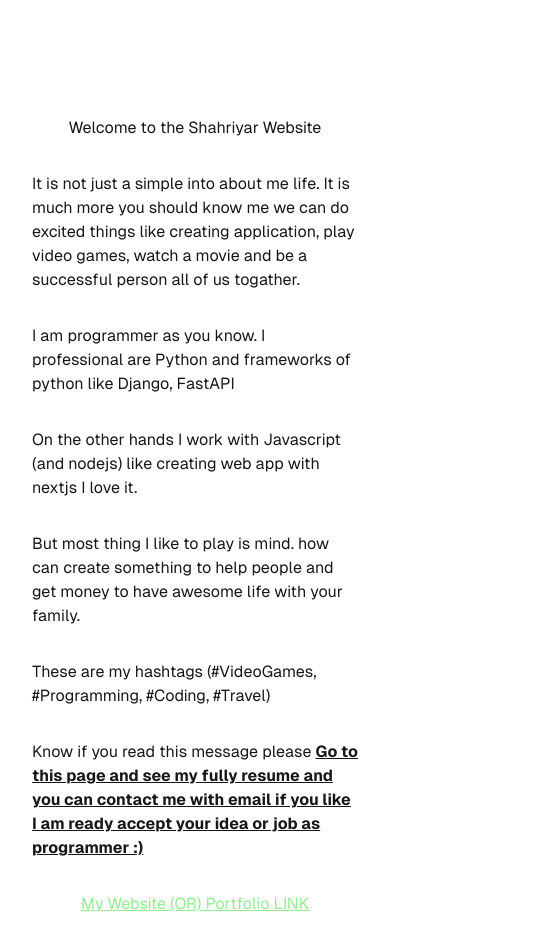
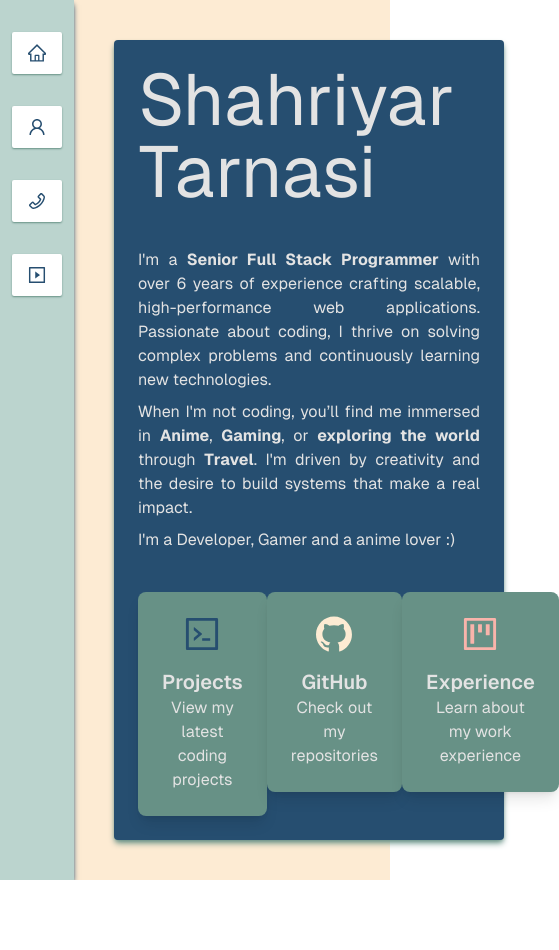
Before and after one commit to tarnasi/portfolio, a Next.js app: page / in a window 390 px wide. Shown: the top 950 px of the page, 559 px wide, since content can reach past the window. After the commit the page ends 880 px from the top, so only its background shows below. Built offline with nearby package versions, Linux system fonts and the light colour scheme.

Commit message:
casing volume new version formula

```diff
--- a/app/tarnasi/intro/page.tsx
+++ b/app/contact-me/page.tsx
@@ -1,8 +1,9 @@
-export default function Portfolio() {
+export default function ContactMe() {
     return (
         <div>
             <p>This page is under construction wait a little</p>
             <p>In the mean time you can contact me with this email: shahryar.tarnasi@gmail.com</p>
+            <p><a href="/">HOME</a></p>
         </div>
     )
 }
--- a/app/globals.css
+++ b/app/globals.css
@@ -5,12 +5,24 @@
 :root {
   --background: #ffffff;
   --foreground: #171717;
+  --mainColor: #264e70;
+  --secondColor: #679186;
+  --thirdColor: #f9b4ab;
+  --fourthColor: #bbd4ce;
+  --fifthColor: #fdebd3;
+  --txt: #e3e3e3  ;
 }
 
 @media (prefers-color-scheme: dark) {
   :root {
     --background: #0a0a0a;
     --foreground: #ededed;
+    --mainColor: #264e70;
+    --secondColor: #679186;
+    --thirdColor: #f9b4ab;
+    --fourthColor: #bbd4ce;
+    --fifthColor: #fdebd3;
+    --txt: #e3e3e3  ;
   }
 }
 
@@ -18,6 +30,7 @@ body {
   color: var(--foreground);
   background: var(--background);
   font-family: Arial, Helvetica, sans-serif;
+  margin: 0 !important;
 }
 
 @layer utilities {
--- a/app/layout.tsx
+++ b/app/layout.tsx
@@ -14,8 +14,8 @@ const geistMono = localFont({
 });
 
 export const metadata: Metadata = {
-  title: "Create Next App",
-  description: "Generated by create next app",
+  title: "Tarnasi",
+  description: "Let's create awesome things togather",
 };
 
 export default function RootLayout({
--- /dev/null
+++ b/app/loading.js
@@ -0,0 +1,4 @@
+export default function Loading() {
+    // Or a custom loading skeleton component
+    return <p>Loading...</p>
+}
--- a/app/page.tsx
+++ b/app/page.tsx
@@ -1,19 +1,12 @@
+import Sidebar from "@/components/siderbar";
+import Profile from "@/components/profile";
+
 export default function Home() {
   return (
-    <div className="grid grid-rows-[20px_1fr_20px] items-center justify-items-center min-h-screen p-8 pb-20 gap-16 sm:p-20 font-[family-name:var(--font-geist-sans)]">
-      <main className="flex flex-col gap-8 row-start-2 items-center sm:items-start">
-        <h1>Welcome to the Shahriyar Website</h1>
-        <p>It is not just a simple into about me life. It is much more you should know me we can do excited things like creating application, play video games, watch a movie and be a successful person all of us togather.</p>
-        <p>I am programmer as you know. I professional are Python and frameworks of python like Django, FastAPI</p>
-        <p>On the other hands I work with Javascript (and nodejs) like creating web app with nextjs I love it.</p>
-        <p>But most thing I like to play is mind. how can create something to help people and get money to have awesome life with your family.</p>
-        <p>These are my hashtags (#VideoGames, #Programming, #Coding, #Travel)</p>
-        <p>Know if you read this message please <u><b>Go to this page and see my fully resume and you can contact me with email if you like I am ready accept your idea or job as programmer :)</b></u></p>
-        <p style={{"color":"lightgreen"}}>
-          <u>
-            <a href="/tarnasi/intro">My Website (OR) Portfolio LINK</a>
-          </u>
-        </p>
+    <div className="font-[family-name:var(--font-geist-sans)] bg-fifthColor">
+      <main className="flex flex-row min-h-screen">
+        <Sidebar />
+        <Profile />
       </main>
     </div>
   );
--- /dev/null
+++ b/components/profile.tsx
@@ -0,0 +1,43 @@
+import { CodeOutlined, GithubOutlined, LaptopOutlined, ProjectOutlined } from '@ant-design/icons';
+import Link from 'next/link';
+
+export default async function Profile() {
+    return (
+        <div id="profile" className="text-txt text-justify bg-mainColor w-full h-1/2 m-10 rounded shadow-md p-6 shadow-secondColor">
+            <h2 className="text-7xl">Shahriyar Tarnasi</h2>
+            <p className='mt-10'>I'm a <b>Senior Full Stack Programmer</b> with over 6 years of experience crafting scalable, high-performance web applications. Passionate about coding, I thrive on solving complex problems and continuously learning new technologies.</p>
+            <p className='mt-2'>When I'm not coding, you’ll find me immersed in <b>Anime</b>, <b>Gaming</b>, or <b>exploring the world</b> through <b>Travel</b>. I'm driven by creativity and the desire to build systems that make a real impact.</p>
+            <p className='mt-2'>I'm a Developer, Gamer and a anime lover :)</p>
+
+            <div className="flex justify-around mt-10">
+                {/* Box 1 */}
+                <Link href="/projects" className="w-full sm:w-1/2 lg:w-1/4">
+                    <div className="p-6 bg-secondColor shadow-lg hover:shadow-xl rounded-lg transition-shadow duration-300 ease-in-out text-center">
+                        <CodeOutlined className="text-4xl mb-4 text-mainColor" />
+                        <h3 className="text-xl font-semibold">Projects</h3>
+                        <p>View my latest coding projects</p>
+                    </div>
+                </Link>
+
+                {/* Box 2 */}
+                <Link href="https://github.com/tarnasi" className="w-full sm:w-1/2 lg:w-1/4">
+                    <div className="p-6 bg-secondColor shadow-lg hover:shadow-xl rounded-lg transition-shadow duration-300 ease-in-out text-center">
+                        <GithubOutlined className="text-4xl mb-4 text-fifthColor" />
+                        <h3 className="text-xl font-semibold">GitHub</h3>
+                        <p>Check out my repositories</p>
+                    </div>
+                </Link>
+
+                {/* Box 4 */}
+                <Link href="/experience" className="w-full sm:w-1/2 lg:w-1/4">
+                    <div className="p-6 bg-secondColor shadow-lg hover:shadow-xl rounded-lg transition-shadow duration-300 ease-in-out text-center">
+                        <ProjectOutlined className="text-4xl mb-4 text-thirdColor" />
+                        <h3 className="text-xl font-semibold">Experience</h3>
+                        <p>Learn about my work experience</p>
+                    </div>
+                </Link>
+            </div>
+
+        </div>
+    )
+}
--- /dev/null
+++ b/components/siderbar.tsx
@@ -0,0 +1,32 @@
+import {
+    UserOutlined, HomeOutlined, PhoneOutlined, PlaySquareOutlined
+} from '@ant-design/icons'
+
+export default async function Sidebar() {
+    return (
+        <div id="siderbar" className="bg-fourthColor w-20 shadow-md shadow-mainColor">
+            <div id='siderbar-icons'>
+            <div id='sidebar-icon-1' className='bg-white rounded-sm mx-3 mt-8 shadow-sm shadow-secondColor hover:bg-mainColor hover:shadow-main'>
+                <a href="/" className='cursor-pointer'>
+                <HomeOutlined className='text-lg text-mainColor hover:text-white px-4 py-3'/>
+                </a>
+            </div>
+            <div id='sidebar-icon-1' className='bg-white rounded-sm mx-3 mt-8 shadow-sm shadow-secondColor hover:bg-mainColor hover:shadow-main'>
+                <a href="/tarnasi/profile" className='cursor-pointer'>
+                <UserOutlined className='text-lg text-mainColor hover:text-white px-4 py-3 cursor-pointer' />
+                </a>
+            </div>
+            <div id='sidebar-icon-1' className='bg-white rounded-sm mx-3 mt-8 shadow-sm shadow-secondColor hover:bg-mainColor hover:shadow-main'>
+                <a href="/contact-me" className='cursor-pointer'>
+                <PhoneOutlined className='text-lg text-mainColor hover:text-white px-4 py-3 cursor-pointer' />
+                </a>
+            </div>
+            <div id='sidebar-icon-1' className='bg-white rounded-sm mx-3 mt-8 shadow-sm shadow-secondColor hover:bg-mainColor hover:shadow-main'>
+                <a href="/tarnasi/profile" className='cursor-pointer'>
+                <PlaySquareOutlined className='text-lg text-mainColor hover:text-white px-4 py-3 cursor-pointer' />
+                </a>
+            </div>
+            </div>
+        </div>
+    )
+}
--- a/tailwind.config.ts
+++ b/tailwind.config.ts
@@ -11,6 +11,12 @@ const config: Config = {
       colors: {
         background: "var(--background)",
         foreground: "var(--foreground)",
+        mainColor: "var(--mainColor)",
+        secondColor: "var(--secondColor)",
+        thirdColor: "var(--thirdColor)",
+        fourthColor: "var(--fourthColor)",
+        fifthColor: "var(--fifthColor)",
+        txt: "var(--txt)",
       },
     },
   },
```
Also changed, not shown: package.json (+7 -4 lines), 1 other file (tests, documents, lock files or other folders).
